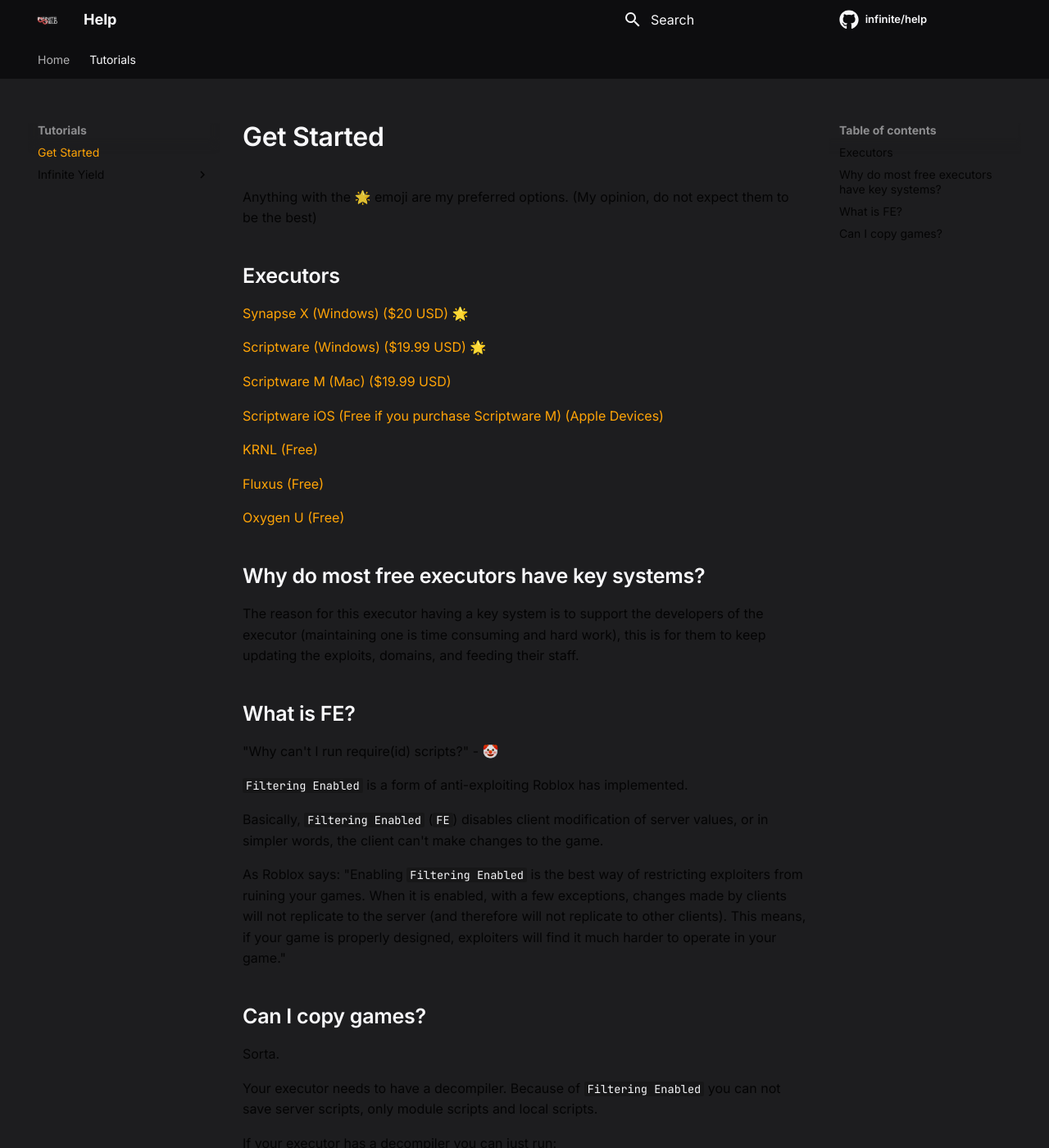
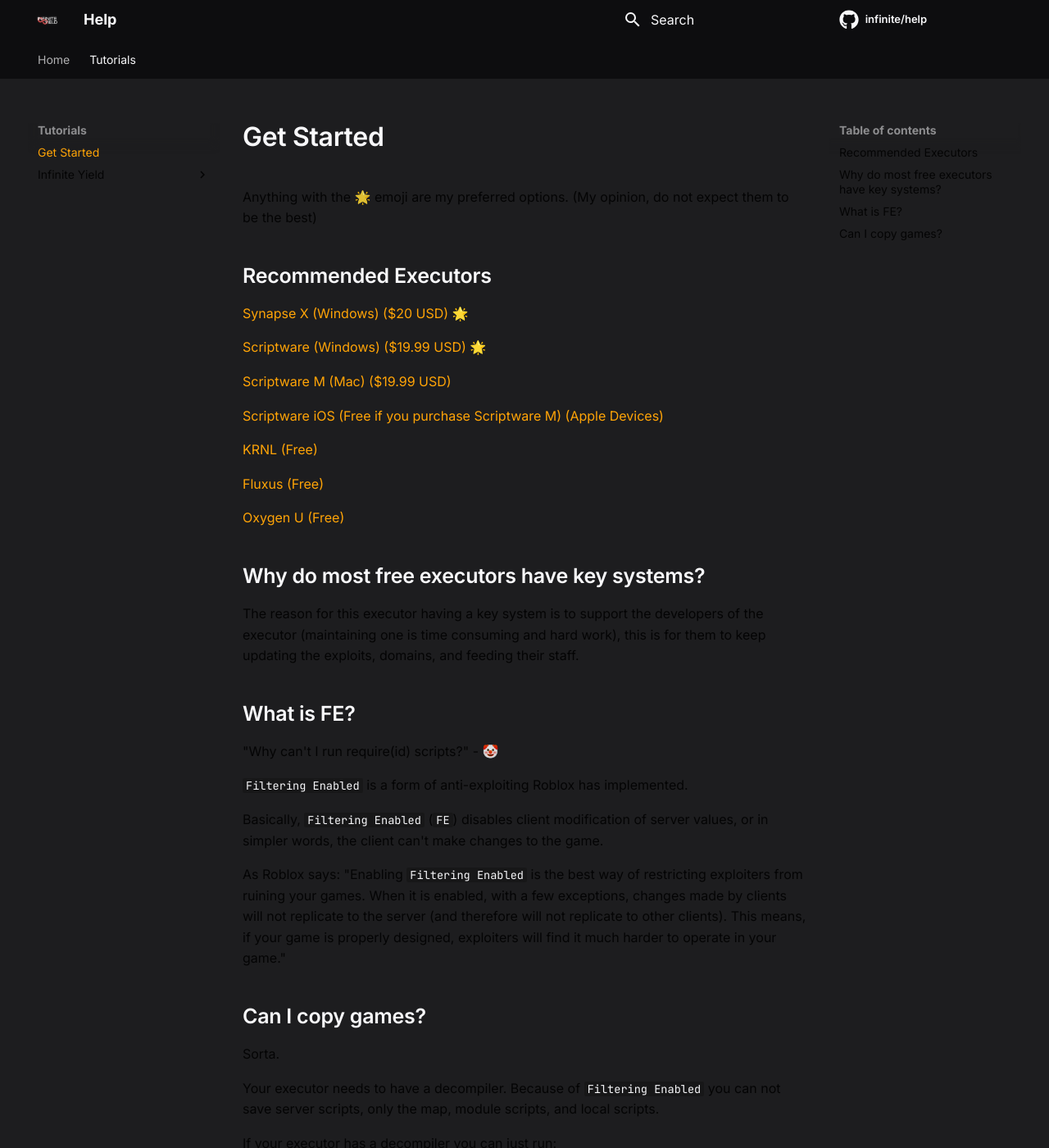
Before and after one commit to pamlib/iyt, an MkDocs documentation site: the page built from docs/tutorials/index.md, in a window 1280 px wide and 1400 px high. Shown: the whole window at 82% size. Built offline with MkDocs 1.6.1 and Material for MkDocs 9.7.7, drawn with Linux system fonts in a browser that asks for light colours; comment, search, counter and statistics services are not loaded.

Commit message:
Update index.md

```diff
--- a/docs/tutorials/index.md
+++ b/docs/tutorials/index.md
@@ -2,7 +2,7 @@
 
 Anything with the 🌟 emoji are my preferred options. (My opinion, do not expect them to be the best)
 
-## Executors
+## Recommended Executors
 
 <a href="https://x.synapse.to">Synapse X (Windows) ($20 USD) 🌟</a>
 
@@ -36,7 +36,7 @@
 
 Sorta.
 
-Your executor needs to have a decompiler. Because of `Filtering Enabled` you can not save server scripts, only module scripts and local scripts.
+Your executor needs to have a decompiler. Because of `Filtering Enabled` you can not save server scripts, only the map, module scripts, and local scripts.
 
 If your executor has a decompiler you can just run:
 
```
